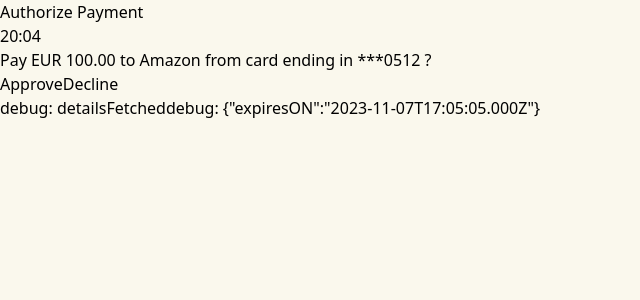
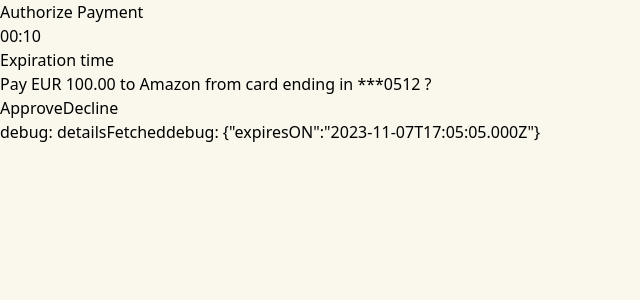
Before and after one commit to mmendesas/sdk-bridge, a React (Vite) app in the folder web/: page / in a window 1280 px wide. Shown: the top 300 px of the page, without its empty margins (0-640 px from the left). Built offline with nearby package versions, Linux system fonts and the light colour scheme.

Commit message:
feat(web): add timer component

```diff
--- a/web/src/components/Timer.tsx
+++ b/web/src/components/Timer.tsx
@@ -1,9 +1,32 @@
-import React from 'react';
+import { useEffect, useState } from 'react';
+import { usePayment } from '../context/PaymentProvider';
+import { addZero } from '../utils';
 
 export const Timer = () => {
+  const [state] = usePayment();
+
+  const [countdown, setCountdown] = useState(10);
+  const minutes = addZero(Math.floor(countdown / 60));
+  const seconds = addZero(Math.floor(countdown % 60));
+
+  useEffect(() => {
+    const timer = setInterval(() => {
+      if (countdown > 0) {
+        setCountdown((prev) => prev - 1);
+      }
+    }, 1000);
+
+    return () => {
+      clearInterval(timer);
+    };
+  }, []);
+
   return (
-    <div>
-      <div>20:04</div>
+    <div className="flex flex-col items-center">
+      <div className="font-bold text-4xl">
+        {minutes}:{seconds}
+      </div>
+      <span className="text-xs">Expiration time</span>
     </div>
   );
 };
--- a/web/src/utils.ts
+++ b/web/src/utils.ts
@@ -1,2 +1,6 @@
 export const sleep = (delay: number) =>
   new Promise((resolve) => setTimeout(resolve, delay));
+
+export const addZero = (value: number) => {
+  return String(value).padStart(2, '0');
+};
```
